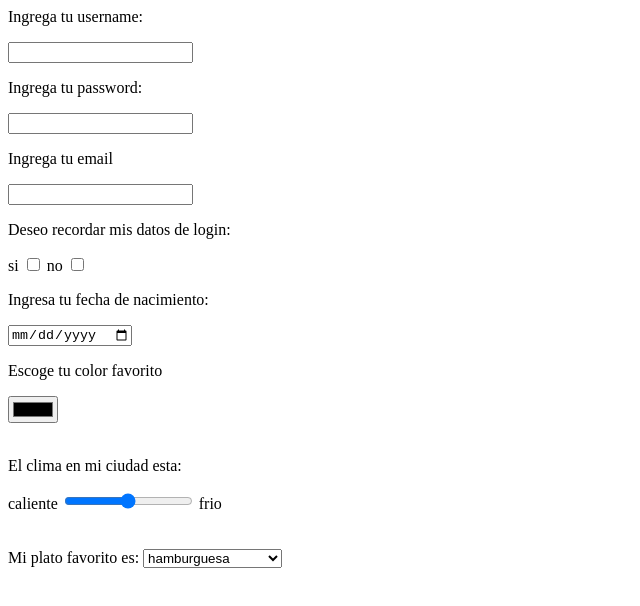
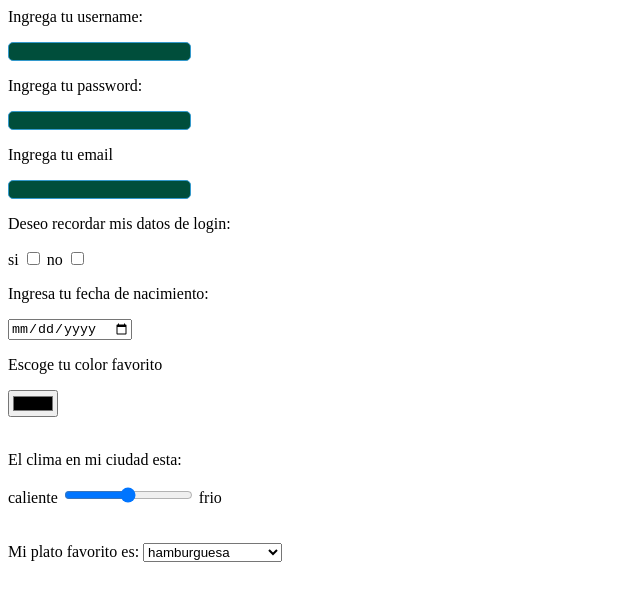
Before and after one commit to marcelaocampo/Challenge, a website: page index.html in a window 1280 px wide. Shown: the whole page, without its empty margins (0-640 px from the left). Drawn offline with Linux system fonts and the light colour scheme.

Commit message:
challenge - Clase-3

```diff
--- a/index.html
+++ b/index.html
@@ -12,19 +12,28 @@ cada input en una linea distinta -->
   .inline-element {
     display: inline;
   }
+
+   .outlinenone {
+     outline: none;
+     background-color: rgb(0, 78, 59);
+     border-radius: 5px;
+     border: 1px solid #39c;
+   }
+
+
 </style>
 
 <!-- La etiqueta <form> es opcional en ciertos casos, acá la hemos omitido
 para que veas que el HTML es muy permisivo en estos casos. -->
 
 <p>Ingrega tu username:</p>
-<input type="text" />
+<input type="textInput"  class="outlinenone"  />
 
 <p>Ingrega tu password:</p>
-<input type="password" />
+<input type="password" class="outlinenone" />
 
 <p>Ingrega tu email</p>
-<input type="email" />
+<input type="email"  class="outlinenone"/>
 
 <p>Deseo recordar mis datos de login:</p>
 si <input class="inline-element" type="checkbox" /> no
```
